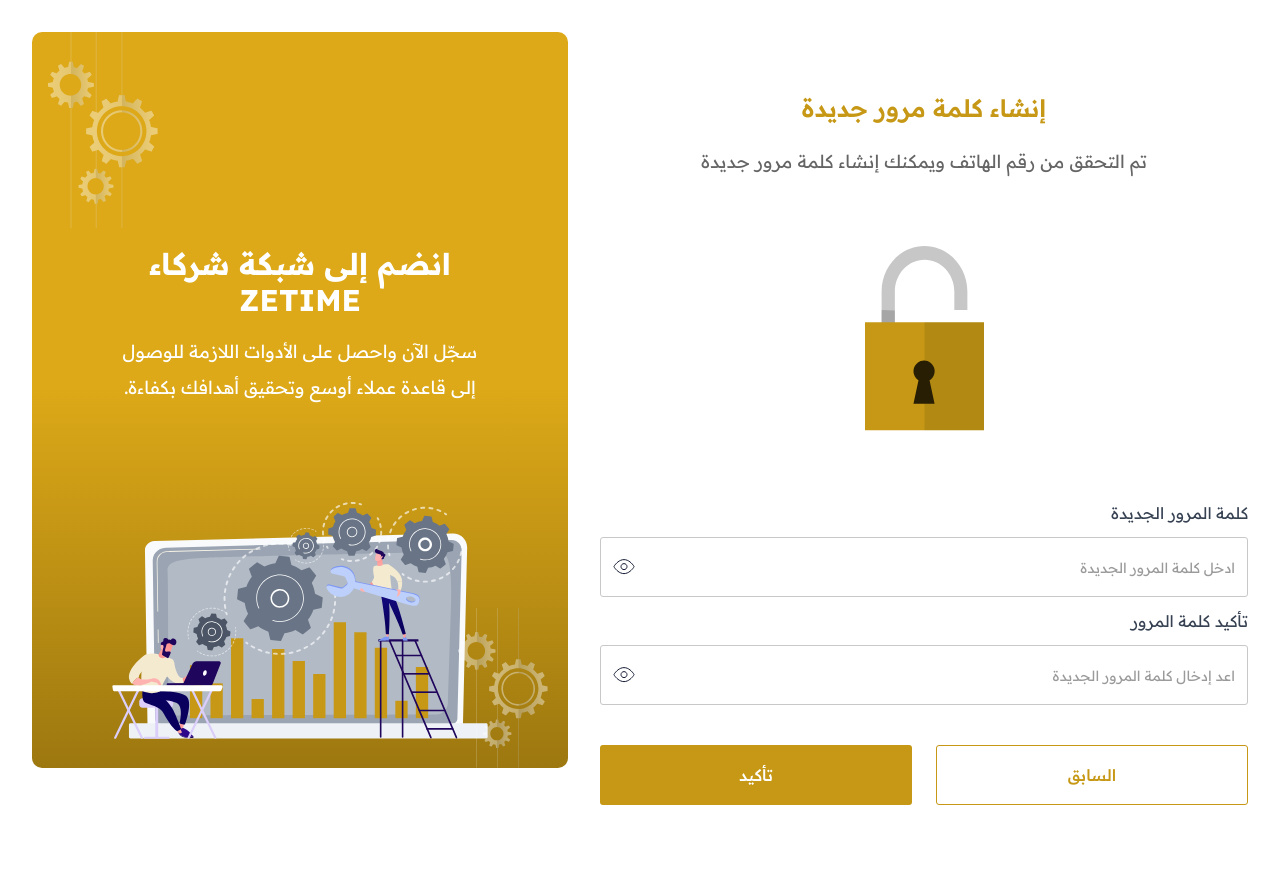
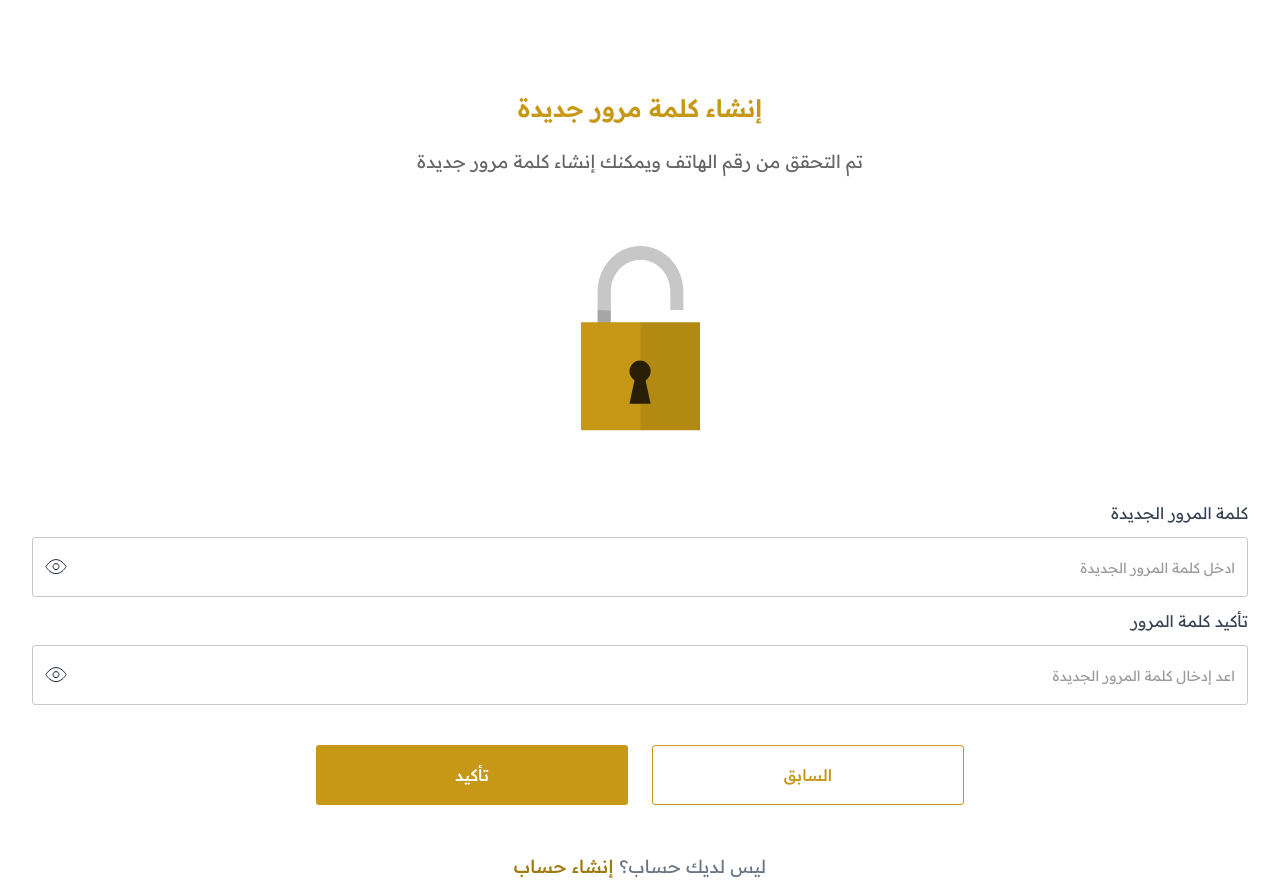
Before and after one commit to PassantYasser/ZE-dashboard, a Next.js app: page /Auth/Login/CreateNewPassword in a window 1280 px wide. Before the commit the page ends 805 px from the top, so only its background shows below. Built offline with nearby package versions, Linux system fonts and the light colour scheme.

Commit message:
feat: update layout for authentication pages with responsive design adjustments

```diff
--- a/src/app/Auth/Login/ConfirmationDone/page.jsx
+++ b/src/app/Auth/Login/ConfirmationDone/page.jsx
@@ -10,7 +10,7 @@ function ConfirmationDonePage() {
 
   return (
     <>
-    <div className='p-8 flex justify-between gap-8 h-screen '>
+    <div className='p-8 xl1440:flex justify-between gap-8 h-screen '>
       <section className='w-full mt-31'>
         <div className='flex flex-col items-center justify-center mb-37.5'>
           <div className='flex'>
@@ -39,7 +39,7 @@ function ConfirmationDonePage() {
 
 
 
-        <section className='w-full  rounded-[10px]'
+        <section className='w-full hidden xl1440:block  rounded-[10px]'
           style={{ background: "linear-gradient(180deg, #DDA918 48.1%, #9D7810 99.85%)" }}
         >
           <p className='flex justify-end ml-4'>
--- a/src/app/Auth/Login/CreateNewPassword/page.jsx
+++ b/src/app/Auth/Login/CreateNewPassword/page.jsx
@@ -32,7 +32,7 @@ function CreateNewPasswordpage() {
 
   return (
     <>
-      <div className="p-8 flex justify-between gap-8 h-screen ">
+      <div className="p-8 xl1440:flex justify-between gap-8 h-screen ">
         <section className="w-full mt-15">
           <div className="flex flex-col items-center">
             <p className="mb-6 text-[#C69815] text-2xl font-semibold">
@@ -138,10 +138,14 @@ function CreateNewPasswordpage() {
             <ConfirmationBtn path='../Login/ConfirmationDone' className='w-78' />
           </div>
 
+          <p className='flex justify-center gap-1.5'>
+              <span className='text-[#697586] text-lg font-normal'>{t('Dont have an account?')}</span>
+              <span className='text-[#9E7A11] text-lg font-medium'>{t('Create an account')}</span>
+            </p>
         </section>
 
         <section
-          className="w-full  rounded-[10px]"
+          className="w-full hidden xl1440:block rounded-[10px]"
           style={{
             background:
               "linear-gradient(180deg, #DDA918 48.1%, #9D7810 99.85%)",
--- a/src/app/Auth/Login/ForgetPassword/page.jsx
+++ b/src/app/Auth/Login/ForgetPassword/page.jsx
@@ -9,7 +9,7 @@ function ForgetPasswordpage() {
   return (
   <>
 
-      <div className='p-8 flex justify-between gap-8 h-screen '>
+      <div className='p-8 xl1440:flex justify-between gap-8 h-screen '>
         <section className='w-full mt-50.5'>
           <div className='flex flex-col items-center'>
             <p className='mb-6 text-[#C69815] text-2xl font-semibold'>{t('Forgot your password?')}</p>
@@ -34,7 +34,7 @@ function ForgetPasswordpage() {
 
 
 
-        <section className='w-full  rounded-[10px]'
+        <section className='w-full hidden xl1440:block rounded-[10px]'
           style={{ background: "linear-gradient(180deg, #DDA918 48.1%, #9D7810 99.85%)" }}
         >
           <p className='flex justify-end ml-4'>
--- a/src/app/Auth/Login/VerifyNumber/page.jsx
+++ b/src/app/Auth/Login/VerifyNumber/page.jsx
@@ -118,7 +118,7 @@ function VerifyNumberpage() {
 
 
 
-        <section className='w-full  rounded-[10px]'
+        <section className='w-full hidden xl1440:block rounded-[10px]'
           style={{ background: "linear-gradient(180deg, #DDA918 48.1%, #9D7810 99.85%)" }}
         >
           <p className='flex justify-end ml-4'>
--- a/src/app/Auth/Login/page.jsx
+++ b/src/app/Auth/Login/page.jsx
@@ -10,7 +10,7 @@ function LoginPage() {
 
   return (
     <>
-    <div className='p-8 flex justify-between gap-8 h-screen '>
+    <div className='p-8 xl1440:flex justify-between gap-8 h-screen '>
       <section className='w-full'>
           <div className=' mt-50.5 mb-25 flex flex-col items-center   rounded-[10px]'>
             <p className='text-[#9E7A11] text-[32px] font-semibold mb-6'>{t('Welcome back!')}</p>
@@ -40,7 +40,7 @@ function LoginPage() {
 
 
 
-        <section className='w-full  rounded-[10px]'
+        <section className='w-full hidden xl1440:block  rounded-[10px]'
           style={{ background: "linear-gradient(180deg, #DDA918 48.1%, #9D7810 99.85%)" }}
         >
           <p className='flex justify-end ml-4'>
```
